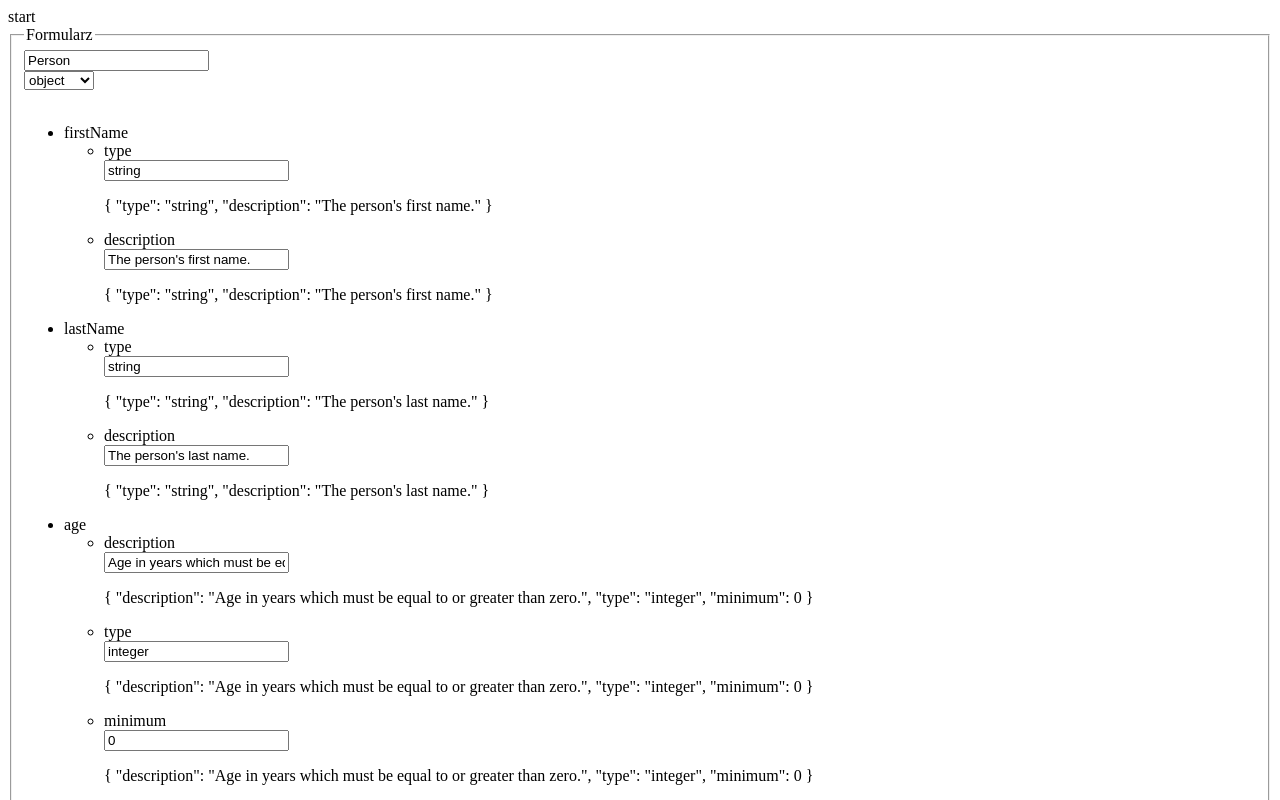
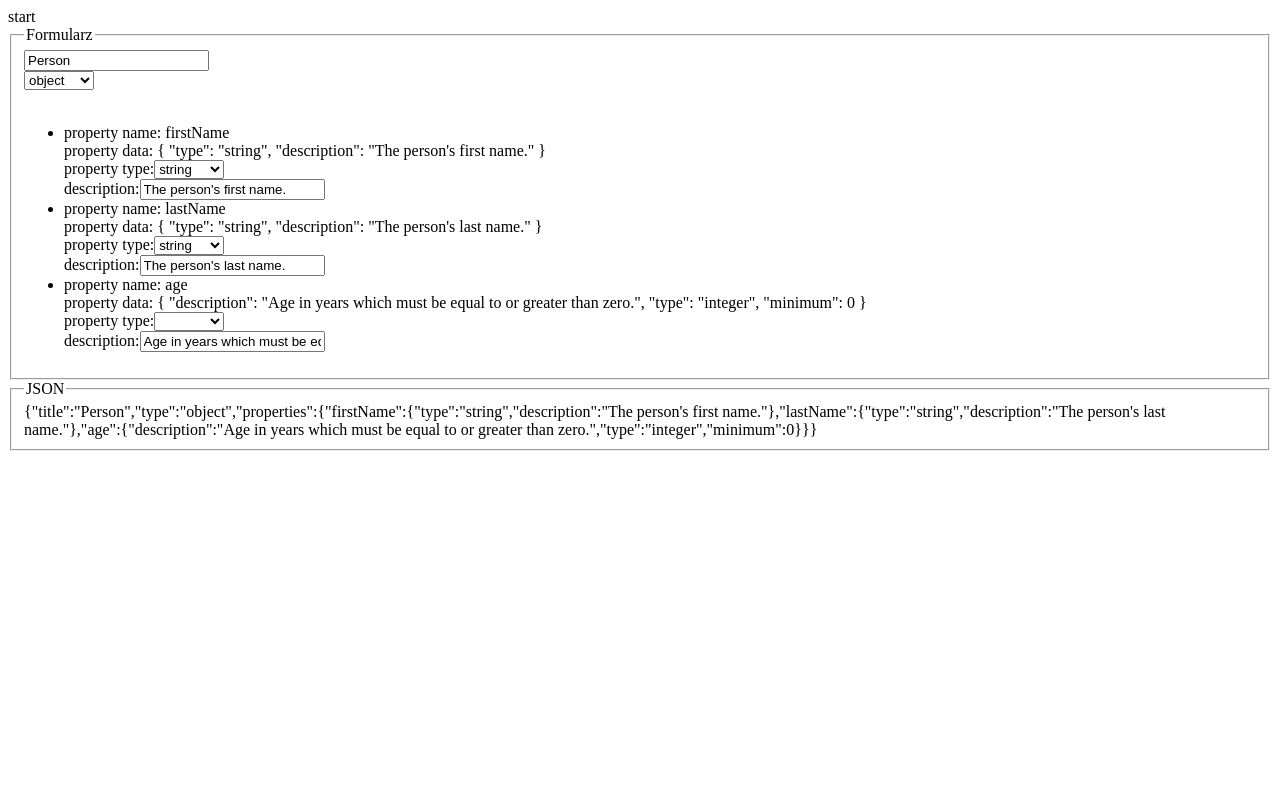
Before and after one commit to witkacpl/jsonschema-builder, a Vue app: page / in a window 1280 px wide. Shown: the top 800 px of the page. Built offline with nearby package versions, Linux system fonts and the light colour scheme.

Commit message:
add property tag <select>

```diff
--- a/src/components/JsonSchemaForm.vue
+++ b/src/components/JsonSchemaForm.vue
@@ -10,7 +10,7 @@
       </select>
       <br>
       <br>
-
+      <!--
       <ul v-for="(property, nameOfProperty, index) in schema.properties" :key="index">
         <li>{{nameOfProperty}}</li>
 
@@ -24,11 +24,11 @@
             v-if="schema.properties[nameOfProperty][nameOfPropertyTwo]!=='type'"
           >
           <p>{{schema.properties[nameOfProperty]}}</p>
-          <!--<select v-if="check">
+          <select v-if="check">
             <option v-for="stype in schemaTypes" :key="stype">{{stype}}</option>
-          </select>-->
+          </select>
         </ul>
-      </ul>
+      </ul>-->
       <ul>
         <li v-for="(property, propertyName, index) in schema.properties" :key="index">
           <div>
@@ -39,7 +39,12 @@
             <label>property data:</label>
             {{property}}
           </div>
-
+          <div>
+            <label>property type:</label>
+            <select v-model="property.type">
+              <option v-for="stype in schemaTypes" :key="stype">{{stype}}</option>
+            </select>
+          </div>
           <div>
             <label>description:</label>
             <input v-model="property.description">
```
